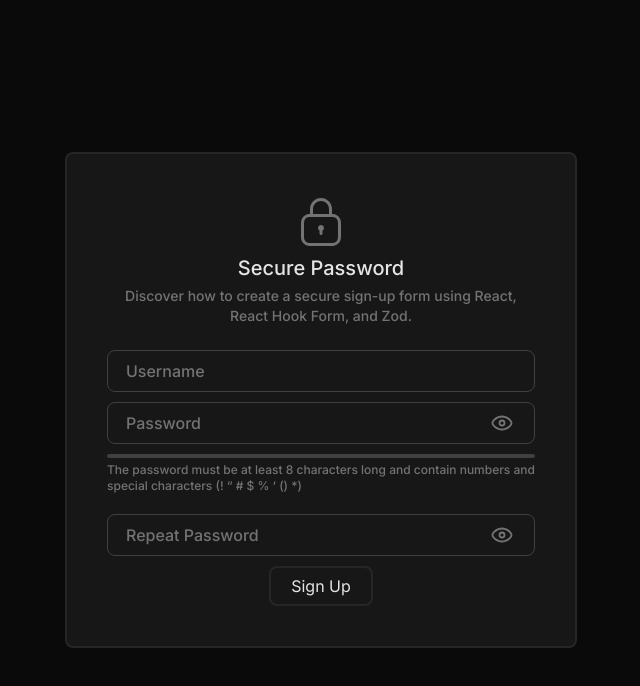
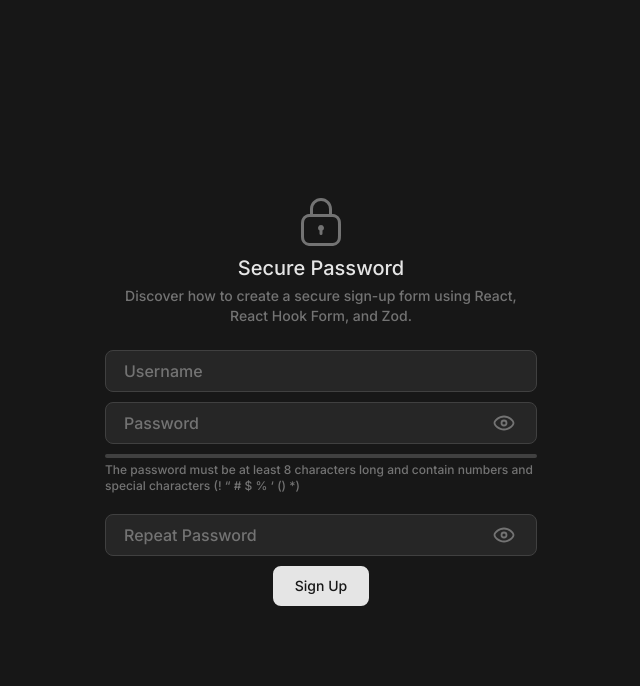
Before and after one commit to dkrasnovdev/secure-sign-up-form, a Next.js app: page / in a window 1280 px wide. Shown: the top 686 px of the page, without its empty margins (319-959 px from the left). Built offline with nearby package versions, Linux system fonts and the light colour scheme.

Commit message:
(feat): add more styling

```diff
--- a/src/app/globals.css
+++ b/src/app/globals.css
@@ -7,7 +7,7 @@
     @apply scroll-smooth;
   }
   body {
-    @apply flex h-screen items-center justify-center bg-neutral-950 px-5 text-neutral-200 antialiased;
+    @apply flex h-screen items-center justify-center bg-neutral-900 px-5 text-neutral-200 antialiased;
   }
 }
 
--- a/src/app/page.tsx
+++ b/src/app/page.tsx
@@ -47,7 +47,7 @@
 
   return (
     <>
-      <main className="mx-auto flex w-full max-w-lg flex-col items-center justify-center rounded-lg border-2 border-neutral-800 bg-neutral-900 p-5 lg:p-10">
+      <main className="mx-auto flex w-full max-w-lg flex-col items-center justify-center rounded-lg p-5 lg:p-10">
         <div className="flex flex-col items-center justify-center gap-1 pb-5">
           <Lock className="h-14 w-14 text-neutral-500" />
           <h2 className="text-xl font-medium">Secure Password</h2>
@@ -98,7 +98,7 @@
           />
           <button
             type="submit"
-            className="relative flex h-10 w-fit items-center justify-center rounded-lg border-2 border-neutral-800 bg-neutral-900 px-5 text-neutral-200 outline-none ring-neutral-500 hover:bg-neutral-800 focus:border-neutral-700 focus:bg-neutral-700 focus:ring disabled:pointer-events-none disabled:bg-neutral-800"
+            className="relative flex h-10 w-full items-center justify-center rounded-lg border-2 border-neutral-200 bg-neutral-200 px-5 text-sm font-medium text-neutral-900 outline-none ring-neutral-500 hover:border-neutral-300 hover:bg-neutral-300 focus:border-neutral-400 focus:bg-neutral-400 disabled:pointer-events-none disabled:opacity-50 sm:w-fit"
             disabled={isLoading}
           >
             Sign Up
--- a/src/components/input.tsx
+++ b/src/components/input.tsx
@@ -44,7 +44,7 @@
           'relative flex w-full items-center space-x-3 overflow-hidden rounded-lg border px-1.5 transition focus-within:ring',
           {
             'border-red-500 bg-red-500/10 ring-red-500': !!error,
-            'border-neutral-700 bg-neutral-900 ring-neutral-500': !error,
+            'border-neutral-700 bg-neutral-800 ring-neutral-500': !error,
           },
         )}
       >
@@ -80,7 +80,9 @@
         </button>
       </div>
       {!!error && displayError && (
-        <span className="w-full text-sm text-red-500">{error.message}</span>
+        <span className="w-full text-xs font-medium text-red-500">
+          {error.message}
+        </span>
       )}
     </>
   );
```
